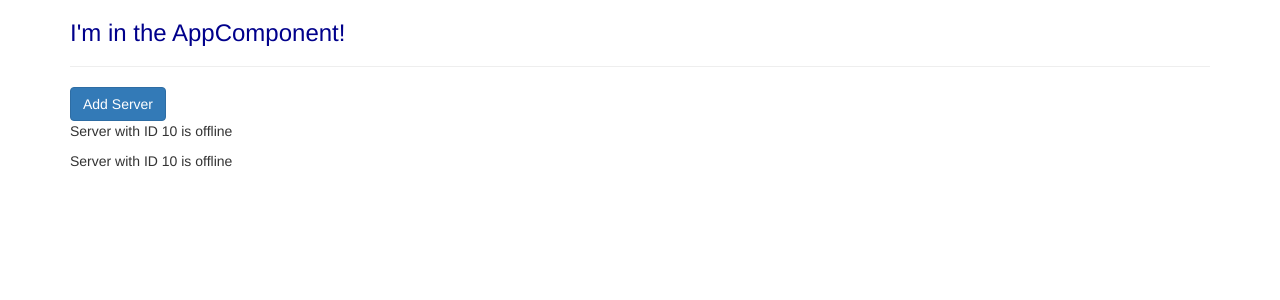
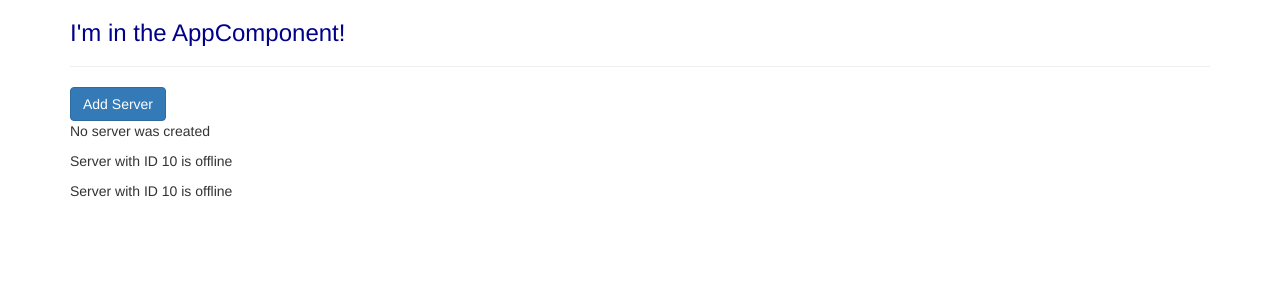
Before and after one commit to barbara-amaral/my-first-app, an Angular app: page / in a window 1280 px wide. Shown: the top 300 px of the page. Built offline with nearby package versions, Linux system fonts and the light colour scheme.

Commit message:
Demonstrando Event Binding;

```diff
--- a/src/app/servers/servers.component.html
+++ b/src/app/servers/servers.component.html
@@ -1,3 +1,10 @@
-<button class="btn btn-primary" [disabled]="!allowNewServer">Add Server</button>
+<button
+  class="btn btn-primary"
+  [disabled]="!allowNewServer"
+  (click)="onCreateServer()"
+>
+  Add Server
+</button>
+<p>{{ serverCreationStatus }}</p>
 <app-server></app-server>
 <app-server></app-server>
--- a/src/app/servers/servers.component.ts
+++ b/src/app/servers/servers.component.ts
@@ -8,6 +8,7 @@
 export class ServersComponent implements OnInit {
 
   allowNewServer:boolean = false;
+  serverCreationStatus: string = 'No server was created';
 
   constructor() {
     setTimeout(() => {
@@ -16,6 +17,9 @@
   }
 
   ngOnInit() {
+  }
 
+  onCreateServer() {
+    this.serverCreationStatus = 'Server was created!';
   }
 }
```
